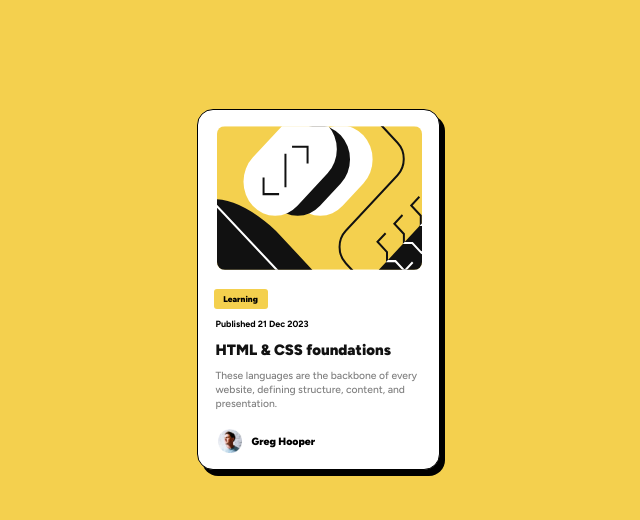
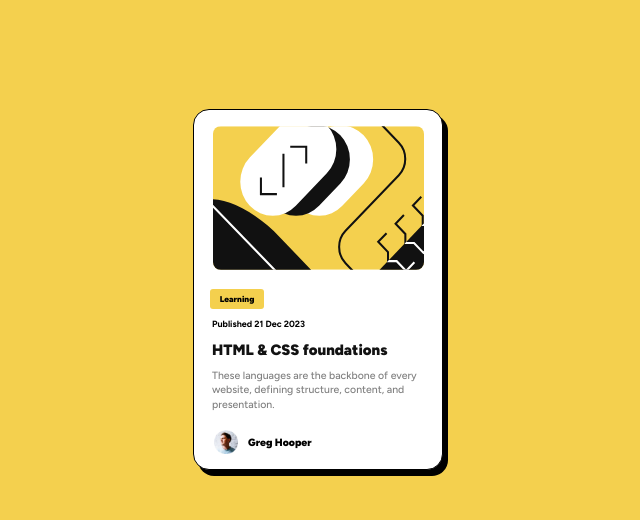
Before and after one commit to Teezee86/blog-preview-card, a plain HTML site: page index.html in a window 1280 px wide. Shown: the top 520 px of the page, 322-962 px from the left. Drawn offline with Linux system fonts and the light colour scheme.

Commit message:
update styles

```diff
--- a/style.css
+++ b/style.css
@@ -43,14 +43,14 @@ img {
 .card-header__image {
 	top: -2px;
 	left: 9px;
-	width: 205px;
+	width: 211px;
 	height: 143.5px;
 	border-radius: 8px;
 }
 .card--white {
 	box-shadow: 5px 6px 0px 0px;
 	background-color: var(--bg-white);
-	max-width: 243px;
+	max-width: 250px;
 	height: 361px;
 	margin: auto;
 	border-radius: 16px;
@@ -98,7 +98,7 @@ img {
 	line-height: 1.4em;
 	top: 33px;
 	left: 8px;
-	font-size: 0.69rem;
+	font-size: 0.7rem;
 	color: var(--font-grey);
 	font-weight: 500;
 }
```
Also changed, not shown: 1 other file.
